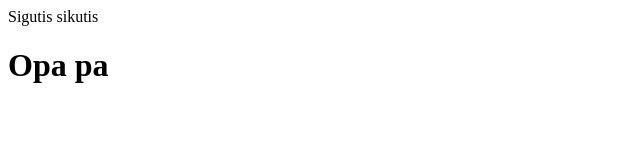
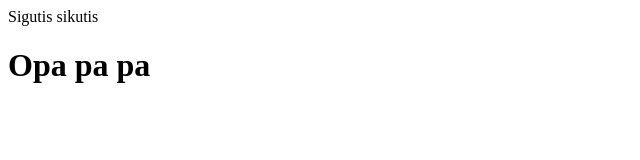
Before and after one commit to aisteRutkauskaite/Js-2020-09-16, a plain HTML site: page index.html in a window 1280 px wide. Shown: the full height of the page, 0-640 px from the left. Drawn offline with Linux system fonts and the light colour scheme.

Commit message:
hello yey

```diff
--- a/index.html
+++ b/index.html
@@ -6,7 +6,7 @@
 </head>
 <body>
 <div>Sigutis sikutis</div>
-<h1>Opa pa</h1>
+<h1>Opa pa pa</h1>
 
 </body>
 </html>
```
